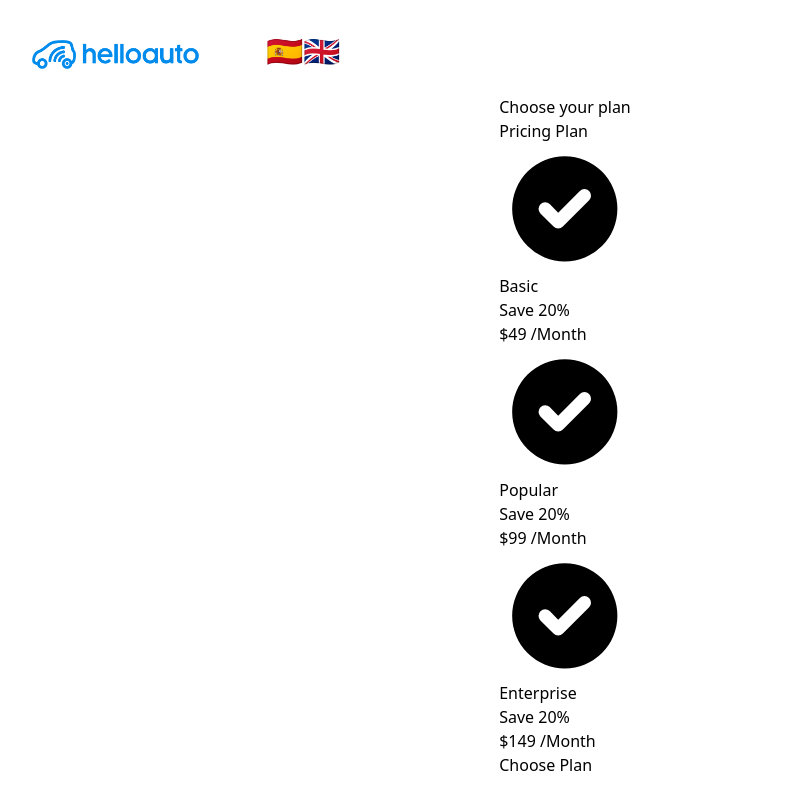
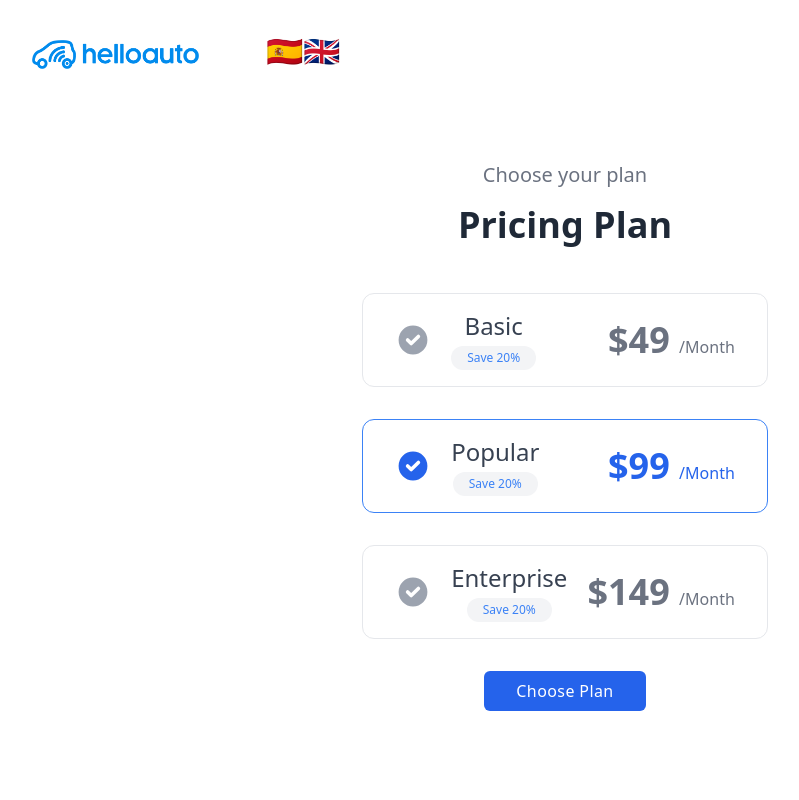
Before and after one commit to mrchavea/quoter, a Next.js app: page /precio in a window 1280 px wide. Shown: the whole page, without its empty margins (75-874 px from the left). Built offline with nearby package versions, Linux system fonts and the light colour scheme.

Commit message:
Fixing some bugs with html tags

```diff
--- a/pages/no-js-form.js
+++ /dev/null
@@ -1,33 +0,0 @@
-import Link from 'next/link'
-import styles from '../../styles/Home.module.css'
-
-export default function Form() {
-  return (
-    <>
-      <h1 className={styles.title}>
-        Form{' '}
-        <Link href="/">
-          <a>without</a>
-        </Link>{' '}
-        JavaScript.
-      </h1>
-      <p className={styles.description}>
-        Get started by looking at{' '}
-        <code className={styles.code}>pages/no-js-from.js</code>
-      </p>
-
-      {/*action: The action attribute defines where the data gets sent. Its value must be a valid relative or absolute URL. If this attribute isn't provided, the data will be sent to the URL of the page containing the form — the current page.
-	method: The HTTP method to submit the form with. (case insensitive) s*/}
-
-      <form action="/api/form" method="post">
-        <label htmlFor="first">First Name</label>
-        <input type="text" id="first" name="first" required />
-
-        <label htmlFor="last">Last Name</label>
-        <input type="text" id="last" name="last" required />
-
-        <button type="submit">Submit</button>
-      </form>
-    </>
-  )
-}
--- a/pages/precio.js
+++ b/pages/precio.js
@@ -121,69 +121,69 @@
 export default function Precio (){
   return (
     <>
-    <div class="bg-white dark:bg-gray-900">
-            <div class="container px-6 py-8 mx-auto">
-                <p class="text-xl text-center text-gray-500 dark:text-gray-300">
+    <div className="bg-white dark:bg-gray-900">
+            <div className="container px-6 py-8 mx-auto">
+                <p className="text-xl text-center text-gray-500 dark:text-gray-300">
                     Choose your plan
                 </p>
 
-                <h1 class="mt-4 text-3xl font-semibold text-center text-gray-800 capitalize lg:text-4xl dark:text-white">Pricing Plan</h1>
+                <h1 className="mt-4 text-3xl font-semibold text-center text-gray-800 capitalize lg:text-4xl dark:text-white">Pricing Plan</h1>
 
 
-                <div class="mt-6 space-y-8 xl:mt-12">
-                    <div class="flex items-center justify-between max-w-2xl px-8 py-4 mx-auto border cursor-pointer rounded-xl dark:border-gray-700">
-                        <div class="flex items-center">
-                            <svg xmlns="http://www.w3.org/2000/svg" class="w-5 h-5 text-gray-400 sm:h-9 sm:w-9" viewBox="0 0 20 20" fill="currentColor">
-                                <path fill-rule="evenodd" d="M10 18a8 8 0 100-16 8 8 0 000 16zm3.707-9.293a1 1 0 00-1.414-1.414L9 10.586 7.707 9.293a1 1 0 00-1.414 1.414l2 2a1 1 0 001.414 0l4-4z" clip-rule="evenodd" />
+                <div className="mt-6 space-y-8 xl:mt-12">
+                    <div className="flex items-center justify-between max-w-2xl px-8 py-4 mx-auto border cursor-pointer rounded-xl dark:border-gray-700">
+                        <div className="flex items-center">
+                            <svg xmlns="http://www.w3.org/2000/svg" className="w-5 h-5 text-gray-400 sm:h-9 sm:w-9" viewBox="0 0 20 20" fill="currentColor">
+                                <path fillRule="evenodd" d="M10 18a8 8 0 100-16 8 8 0 000 16zm3.707-9.293a1 1 0 00-1.414-1.414L9 10.586 7.707 9.293a1 1 0 00-1.414 1.414l2 2a1 1 0 001.414 0l4-4z" clipRule="evenodd" />
                             </svg>
 
-                            <div class="flex flex-col items-center mx-5 space-y-1">
-                                <h2 class="text-lg font-medium text-gray-700 sm:text-2xl dark:text-gray-200">Basic</h2>
-                                <div class="px-2 text-xs text-blue-500 bg-gray-100 rounded-full sm:px-4 sm:py-1 dark:bg-gray-700 ">
+                            <div className="flex flex-col items-center mx-5 space-y-1">
+                                <h2 className="text-lg font-medium text-gray-700 sm:text-2xl dark:text-gray-200">Basic</h2>
+                                <div className="px-2 text-xs text-blue-500 bg-gray-100 rounded-full sm:px-4 sm:py-1 dark:bg-gray-700 ">
                                     Save 20%
                                 </div>
                             </div>
                         </div>
 
-                        <h2 class="text-2xl font-semibold text-gray-500 sm:text-4xl dark:text-gray-300">$49 <span class="text-base font-medium">/Month</span></h2>
+                        <h2 className="text-2xl font-semibold text-gray-500 sm:text-4xl dark:text-gray-300">$49 <span className="text-base font-medium">/Month</span></h2>
                     </div>
 
-                    <div class="flex items-center justify-between max-w-2xl px-8 py-4 mx-auto border border-blue-500 cursor-pointer rounded-xl">
-                        <div class="flex items-center">
-                            <svg xmlns="http://www.w3.org/2000/svg" class="w-5 h-5 text-blue-600 sm:h-9 sm:w-9" viewBox="0 0 20 20" fill="currentColor">
-                                <path fill-rule="evenodd" d="M10 18a8 8 0 100-16 8 8 0 000 16zm3.707-9.293a1 1 0 00-1.414-1.414L9 10.586 7.707 9.293a1 1 0 00-1.414 1.414l2 2a1 1 0 001.414 0l4-4z" clip-rule="evenodd" />
+                    <div className="flex items-center justify-between max-w-2xl px-8 py-4 mx-auto border border-blue-500 cursor-pointer rounded-xl">
+                        <div className="flex items-center">
+                            <svg xmlns="http://www.w3.org/2000/svg" className="w-5 h-5 text-blue-600 sm:h-9 sm:w-9" viewBox="0 0 20 20" fill="currentColor">
+                                <path fillRule="evenodd" d="M10 18a8 8 0 100-16 8 8 0 000 16zm3.707-9.293a1 1 0 00-1.414-1.414L9 10.586 7.707 9.293a1 1 0 00-1.414 1.414l2 2a1 1 0 001.414 0l4-4z" clipRule="evenodd" />
                             </svg>
 
-                            <div class="flex flex-col items-center mx-5 space-y-1">
-                                <h2 class="text-lg font-medium text-gray-700 sm:text-2xl dark:text-gray-200">Popular</h2>
-                                <div class="px-2 text-xs text-blue-500 bg-gray-100 rounded-full sm:px-4 sm:py-1 dark:bg-gray-700 ">
+                            <div className="flex flex-col items-center mx-5 space-y-1">
+                                <h2 className="text-lg font-medium text-gray-700 sm:text-2xl dark:text-gray-200">Popular</h2>
+                                <div className="px-2 text-xs text-blue-500 bg-gray-100 rounded-full sm:px-4 sm:py-1 dark:bg-gray-700 ">
                                     Save 20%
                                 </div>
                             </div>
                         </div>
 
-                        <h2 class="text-2xl font-semibold text-blue-600 sm:text-4xl">$99 <span class="text-base font-medium">/Month</span></h2>
+                        <h2 className="text-2xl font-semibold text-blue-600 sm:text-4xl">$99 <span className="text-base font-medium">/Month</span></h2>
                     </div>
 
-                    <div class="flex items-center justify-between max-w-2xl px-8 py-4 mx-auto border cursor-pointer rounded-xl dark:border-gray-700">
-                        <div class="flex items-center">
-                            <svg xmlns="http://www.w3.org/2000/svg" class="w-5 h-5 text-gray-400 sm:h-9 sm:w-9" viewBox="0 0 20 20" fill="currentColor">
-                                <path fill-rule="evenodd" d="M10 18a8 8 0 100-16 8 8 0 000 16zm3.707-9.293a1 1 0 00-1.414-1.414L9 10.586 7.707 9.293a1 1 0 00-1.414 1.414l2 2a1 1 0 001.414 0l4-4z" clip-rule="evenodd" />
+                    <div className="flex items-center justify-between max-w-2xl px-8 py-4 mx-auto border cursor-pointer rounded-xl dark:border-gray-700">
+                        <div className="flex items-center">
+                            <svg xmlns="http://www.w3.org/2000/svg" className="w-5 h-5 text-gray-400 sm:h-9 sm:w-9" viewBox="0 0 20 20" fill="currentColor">
+                                <path fillRule="evenodd" d="M10 18a8 8 0 100-16 8 8 0 000 16zm3.707-9.293a1 1 0 00-1.414-1.414L9 10.586 7.707 9.293a1 1 0 00-1.414 1.414l2 2a1 1 0 001.414 0l4-4z" clipRule="evenodd" />
                             </svg>
 
-                            <div class="flex flex-col items-center mx-5 space-y-1">
-                                <h2 class="text-lg font-medium text-gray-700 sm:text-2xl dark:text-gray-200">Enterprise</h2>
-                                <div class="px-2 text-xs text-blue-500 bg-gray-100 rounded-full sm:px-4 sm:py-1 dark:bg-gray-700 ">
+                            <div className="flex flex-col items-center mx-5 space-y-1">
+                                <h2 className="text-lg font-medium text-gray-700 sm:text-2xl dark:text-gray-200">Enterprise</h2>
+                                <div className="px-2 text-xs text-blue-500 bg-gray-100 rounded-full sm:px-4 sm:py-1 dark:bg-gray-700 ">
                                     Save 20%
                                 </div>
                             </div>
                         </div>
 
-                        <h2 class="text-2xl font-semibold text-gray-500 sm:text-4xl dark:text-gray-300">$149 <span class="text-base font-medium">/Month</span></h2>
+                        <h2 className="text-2xl font-semibold text-gray-500 sm:text-4xl dark:text-gray-300">$149 <span className="text-base font-medium">/Month</span></h2>
                     </div>
 
-                    <div class="flex justify-center">
-                        <button class="px-8 py-2 tracking-wide text-white capitalize transition-colors duration-200 transform bg-blue-600 rounded-md hover:bg-blue-500 focus:outline-none focus:bg-blue-500 focus:ring focus:ring-blue-300 focus:ring-opacity-80">
+                    <div className="flex justify-center">
+                        <button className="px-8 py-2 tracking-wide text-white capitalize transition-colors duration-200 transform bg-blue-600 rounded-md hover:bg-blue-500 focus:outline-none focus:bg-blue-500 focus:ring focus:ring-blue-300 focus:ring-opacity-80">
                             Choose Plan
                         </button>
                     </div>
```
Also changed, not shown: components/Stepper.js (+21 -21 lines).
